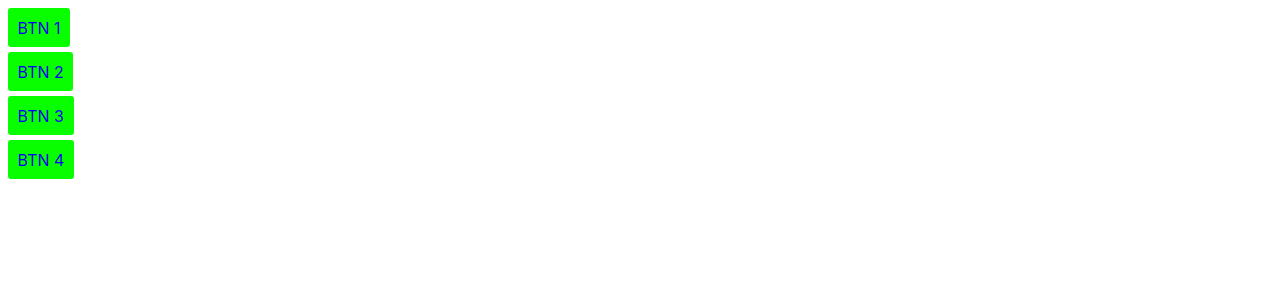
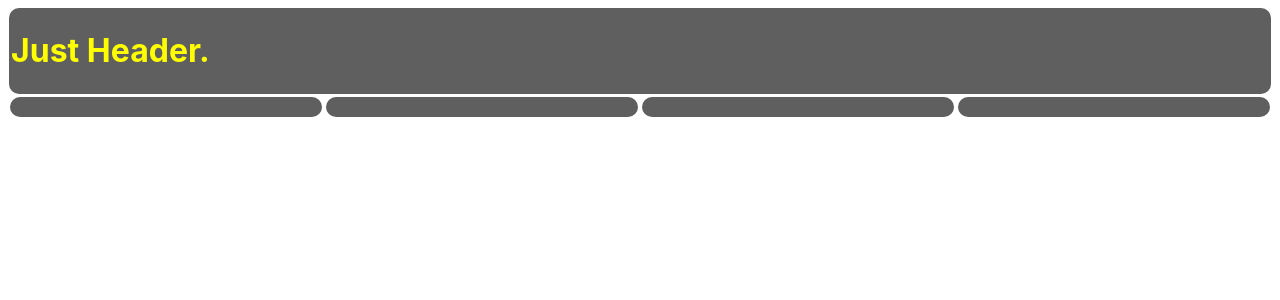
Before and after one commit to torik135/react-collapsible-mockup, a React (Create React App) app: page / in a window 1280 px wide. Shown: the top 300 px of the page. Built offline with nearby package versions, Linux system fonts and the light colour scheme.

Commit message:
add styling and header component

```diff
--- a/src/App.js
+++ b/src/App.js
@@ -1,10 +1,13 @@
 // components
 import Collapsible from "./components/Collapsible"
+import Header from "./components/Header"
 
 const App = () => {
 
   return (
     <div>
+      <Header />
+      <div className="container">
         <Collapsible label="BTN 1">
           <h2>Title</h2>
           <p>Lorem ipsum dolor sit, amet consectetur adipisicing elit. Quam sit distinctio odit libero. Id odit expedita enim temporibus ad consectetur aspernatur libero sunt illo maxime inventore sint voluptates, sapiente porro.</p>
@@ -12,20 +15,24 @@ const App = () => {
           <p>Lorem ipsum dolor sit, amet consectetur adipisicing elit. Quam sit distinctio odit libero. Id odit expedita enim temporibus ad consectetur aspernatur libero sunt illo maxime inventore sint voluptates, sapiente porro.</p>
         </Collapsible>
         <Collapsible label="BTN 2">
-        <ul>
-          <li>one</li>
-          <li>one</li>
-          <li>one</li>
-          <li>one</li>
-          <li>one</li>
-        </ul>
+          <h2>H2 Title</h2>
+          <p>Lorem ipsum dolor sit, amet consectetur adipisicing elit. Quam sit distinctio odit libero. Id odit expedita enim temporibus ad consectetur aspernatur libero sunt illo maxime inventore sint voluptates, sapiente porro.</p>
+          <p>Lorem ipsum dolor sit, amet consectetur adipisicing elit. Quam sit distinctio odit libero. Id odit expedita enim temporibus ad consectetur aspernatur libero sunt illo maxime inventore sint voluptates, sapiente porro.</p>
+          <p>Lorem ipsum dolor sit, amet consectetur adipisicing elit. Quam sit distinctio odit libero. Id odit expedita enim temporibus ad consectetur aspernatur libero sunt illo maxime inventore sint voluptates, sapiente porro.</p>
         </Collapsible>
         <Collapsible label="BTN 3">
-        <input type="text" />
+          <h2>H2 Title</h2>
+          <p>Lorem ipsum dolor sit, amet consectetur adipisicing elit. Quam sit distinctio odit libero. Id odit expedita enim temporibus ad consectetur aspernatur libero sunt illo maxime inventore sint voluptates, sapiente porro.</p>
+          <p>Lorem ipsum dolor sit, amet consectetur adipisicing elit. Quam sit distinctio odit libero. Id odit expedita enim temporibus ad consectetur aspernatur libero sunt illo maxime inventore sint voluptates, sapiente porro.</p>
+          <p>Lorem ipsum dolor sit, amet consectetur adipisicing elit. Quam sit distinctio odit libero. Id odit expedita enim temporibus ad consectetur aspernatur libero sunt illo maxime inventore sint voluptates, sapiente porro.</p>
         </Collapsible>
         <Collapsible label="BTN 4">
-        <input type="radio" />
+          <h2>H2 Title</h2>
+          <p>Lorem ipsum dolor sit, amet consectetur adipisicing elit. Quam sit distinctio odit libero. Id odit expedita enim temporibus ad consectetur aspernatur libero sunt illo maxime inventore sint voluptates, sapiente porro.</p>
+          <p>Lorem ipsum dolor sit, amet consectetur adipisicing elit. Quam sit distinctio odit libero. Id odit expedita enim temporibus ad consectetur aspernatur libero sunt illo maxime inventore sint voluptates, sapiente porro.</p>
+          <p>Lorem ipsum dolor sit, amet consectetur adipisicing elit. Quam sit distinctio odit libero. Id odit expedita enim temporibus ad consectetur aspernatur libero sunt illo maxime inventore sint voluptates, sapiente porro.</p>
         </Collapsible>
+      </div>
     </div>
   )
 }
--- a/src/components/Collapsible.css
+++ b/src/components/Collapsible.css
@@ -4,8 +4,23 @@
   flex-wrap: wrap;
 } */
 
+.collapsible h2 {
+  color: rgb(255, 251, 9);
+}
+
+.collapsible {
+  background-color: rgb(223, 223, 223);
+  padding: 10px;
+  margin: 2px;
+  border-radius: 15px;
+}
+
+.collapsible:hover {
+  cursor: pointer;
+}
+
 .collapsible .toggle {
-  background: rgb(9, 255, 0);
+  background: rgb(95, 95, 95);
   border: unset;
   margin-bottom: 0.3rem;
   cursor: pointer;
@@ -16,9 +31,9 @@
 }
 
 .collapsible .content {
-  border: 3px solid brown;
   border-radius: 5px;
-  background: chartreuse;
+  background: rgb(95, 95, 95);
+  color: white;
   padding: 0.3rem;
   margin: 2rem;
   margin-bottom: 3rem;
--- a/src/components/Collapsible.js
+++ b/src/components/Collapsible.js
@@ -17,8 +17,16 @@ const Collapsible = (prop) => {
     // if (parentRef.current) console.log(parentRef.current.scrollHeight)
 
     return (
-        <div className="collapsible">
-            <button className="toggle" onClick={() => setIsOpen(!isOpen)}>{prop.label}</button>
+        <div className="collapsible" onClick={() => setIsOpen(!isOpen)} style={
+            isOpen ?
+                {
+                    background: "rgb(223, 223, 223)",
+                    transition: "ease 1s"
+                } : {
+                    background: "rgb(95, 95, 95)",
+                    transition: "ease 1s"
+                }
+        }>
             <div
                 className="content-parent"
                 ref={parentRef}
--- /dev/null
+++ b/src/components/Header.css
@@ -0,0 +1,17 @@
+.header {
+  border-radius: 10px;
+  background-color: rgb(95, 95, 95);
+  color: rgb(255, 251, 9);
+  padding: 2px;
+  margin: 1px;
+}
+
+.header-white {
+  color: white;
+  transition: ease-in 0.5s;
+}
+
+.header-yellow {
+  color: yellow;
+  transition: ease-out 0.5s;
+}
--- /dev/null
+++ b/src/components/Header.js
@@ -0,0 +1,16 @@
+import { useState } from "react"
+import "./Header.css"
+
+
+const Header = () => {
+    const [headerWhite, setHeaderWhite] = useState(false)
+
+
+    return (
+        <header className={headerWhite ? "header header-white" : "header header-yellow"} onClick={() => setHeaderWhite(!headerWhite)}>
+            <h1>Just Header.</h1>
+        </header>
+    )
+}
+
+export default Header
--- a/src/index.css
+++ b/src/index.css
@@ -2,3 +2,9 @@ body {
   font-family: -apple-system, BlinkMacSystemFont, "Segoe UI", Roboto, Oxygen,
     Ubuntu, Cantarell, "Open Sans", "Helvetica Neue", sans-serif;
 }
+
+.container {
+  display: flex;
+  justify-content: space-between;
+  align-items: center;
+}
```
Lines whose indentation alone changed are shown as unchanged.
